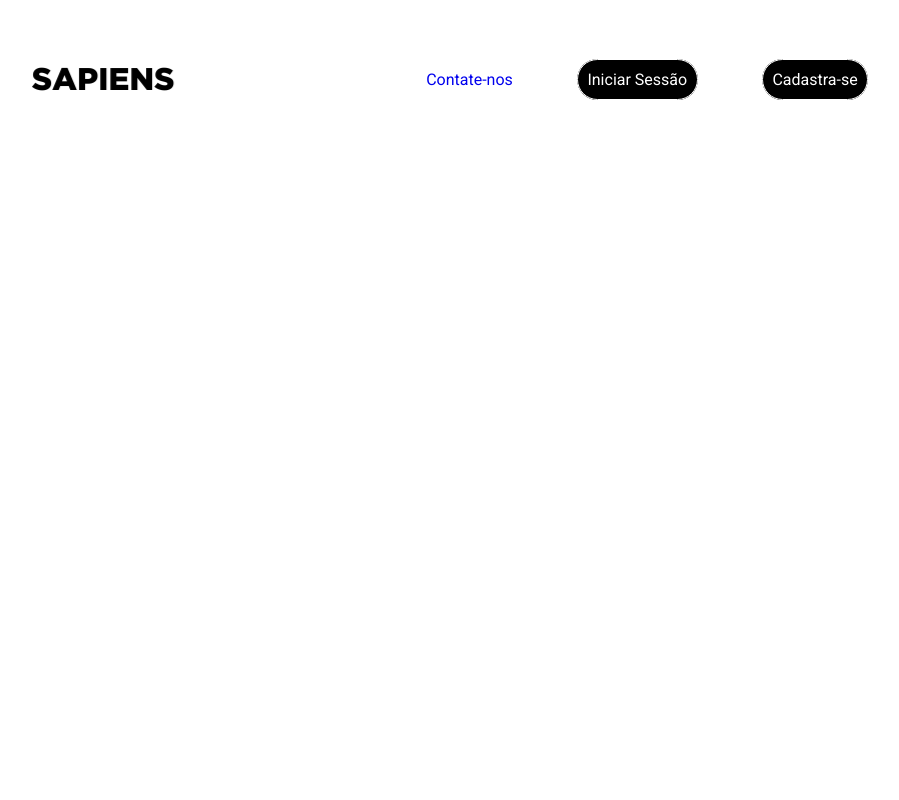
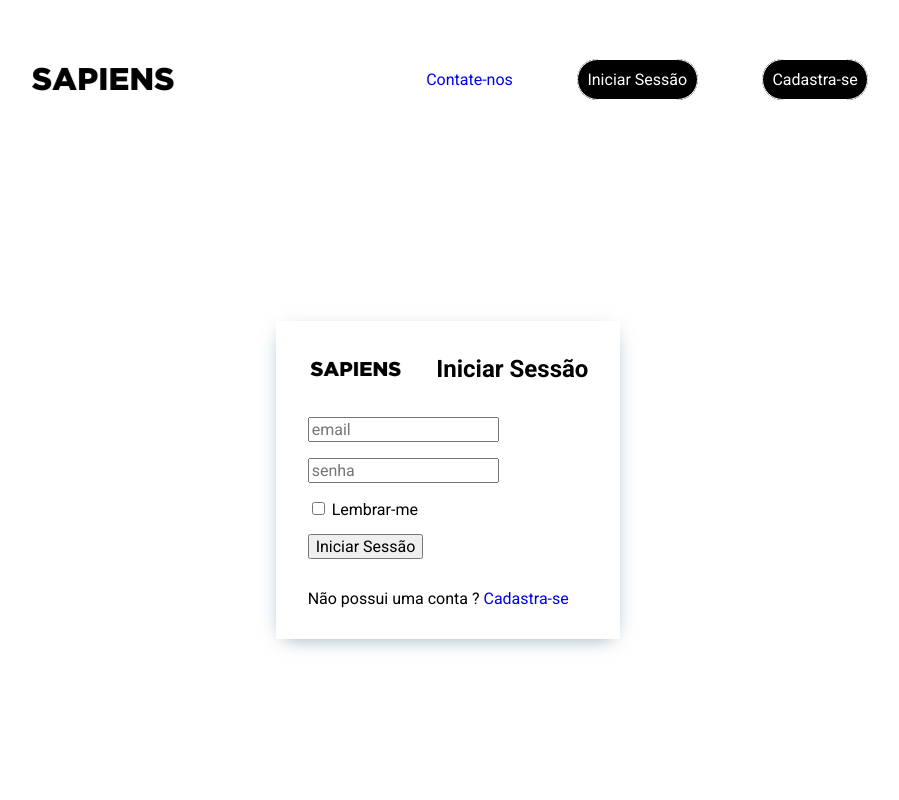
Before and after one commit to EmsonFranca/Website-Gestao-de-Biblioteca, a plain HTML site: page src/page/login.html in a window 1280 px wide. Shown: the whole page, without its empty margins (192-1091 px from the left). Drawn offline with Linux system fonts and the light colour scheme.

Commit message:
pagina de login

```diff
--- a/src/page/login.html
+++ b/src/page/login.html
@@ -11,7 +11,7 @@
     <div class="cabecalho">
       <div class="logo">
 
-        <img src="../image/logo-Sapiens.png" alt="Logo da página Sapiens">
+        <a href="../../index.html"><img src="../image/logo-Sapiens.png" alt="Logo da página Sapiens"></a>
 
       </div>
 
@@ -19,12 +19,39 @@
         <nav class="navbar">
           <ul class="menu-lista">
             <li class="menu-item"><a href="#contato">Contate-nos</a></li>
-            <li class="menu-item"><a href="./src/page/login.html" class="bnt-sessao">Iniciar Sessão</a></li>
-            <li class="menu-item"><a href="./src/page/cadastro.html" class="bnt-sessao">Cadastra-se</a></li>
+            <li class="menu-item"><a href="../page/login.html" class="bnt-sessao">Iniciar Sessão</a></li>
+            <li class="menu-item"><a href="../page/cadastro.html" class="bnt-sessao">Cadastra-se</a></li>
           </ul>
         </nav>
       </div>
     </div>
   </header>
+  <main>
+    <section id="formulario">
+      <div class="container">
+
+        <div class="container-formulario">
+          <div class="cabecalho-formulario">
+            <img src="../image/logo-Sapiens.png" alt="">
+            <h2>Iniciar Sessão</h2>
+          </div>
+          <form class="forms">
+            <input type="email" required placeholder="email">
+            <input type="password" placeholder="senha" required>
+
+            <label for="checkbox">
+              <input type="checkbox" id="checkbox">
+              Lembrar-me
+            </label>
+
+            <input type="submit" value="Iniciar Sessão">
+          </form>
+          <p>Não possui uma conta ? <a href="../page/cadastro.html">Cadastra-se </a></p>
+        </div>
+
+      </div>
+    </section>
+  </main>
+  <footer></footer>
 </body>
 </html>
--- /dev/null
+++ b/src/style/formularios/login/formulario.css
@@ -0,0 +1,31 @@
+#formulario {
+
+  height: 80vh;
+  display: flex;
+  justify-content: center;
+}
+.container-formulario{
+  display: flex;
+  flex-direction: column;
+  padding: 2rem;
+  gap: 2rem;
+  box-shadow: 0px 5px 20px -8px rgba(27, 84, 112, 0.60);
+}
+.cabecalho-formulario {
+  display: flex;
+  gap: 2rem;
+  align-items: center;
+}
+.cabecalho-formulario img {
+  height: 2rem;
+}
+.cabecalho-formulario h2 {
+  font-size: 1.5rem;
+}
+.forms {
+  display: flex;
+  flex-direction: column;
+  align-items: flex-start;
+  justify-content: space-between;
+  gap: 1rem;
+}
--- a/src/style/style.css
+++ b/src/style/style.css
@@ -5,6 +5,9 @@
 @import url(./testimonials/depoimentos.css);
 @import url(./customers/patrocinador.css);
 @import url(./footer/rodape.css);
+
+@import url(../style/formularios/login/formulario.css);
+@import url(../style/formularios/cadastro/);
 @import url('https://fonts.googleapis.com/css2?family=Roboto:wght@400;700;900&display=swap');
 
 
```
Also changed, not shown: src/page/cadastro.html (+20 -1 lines).
